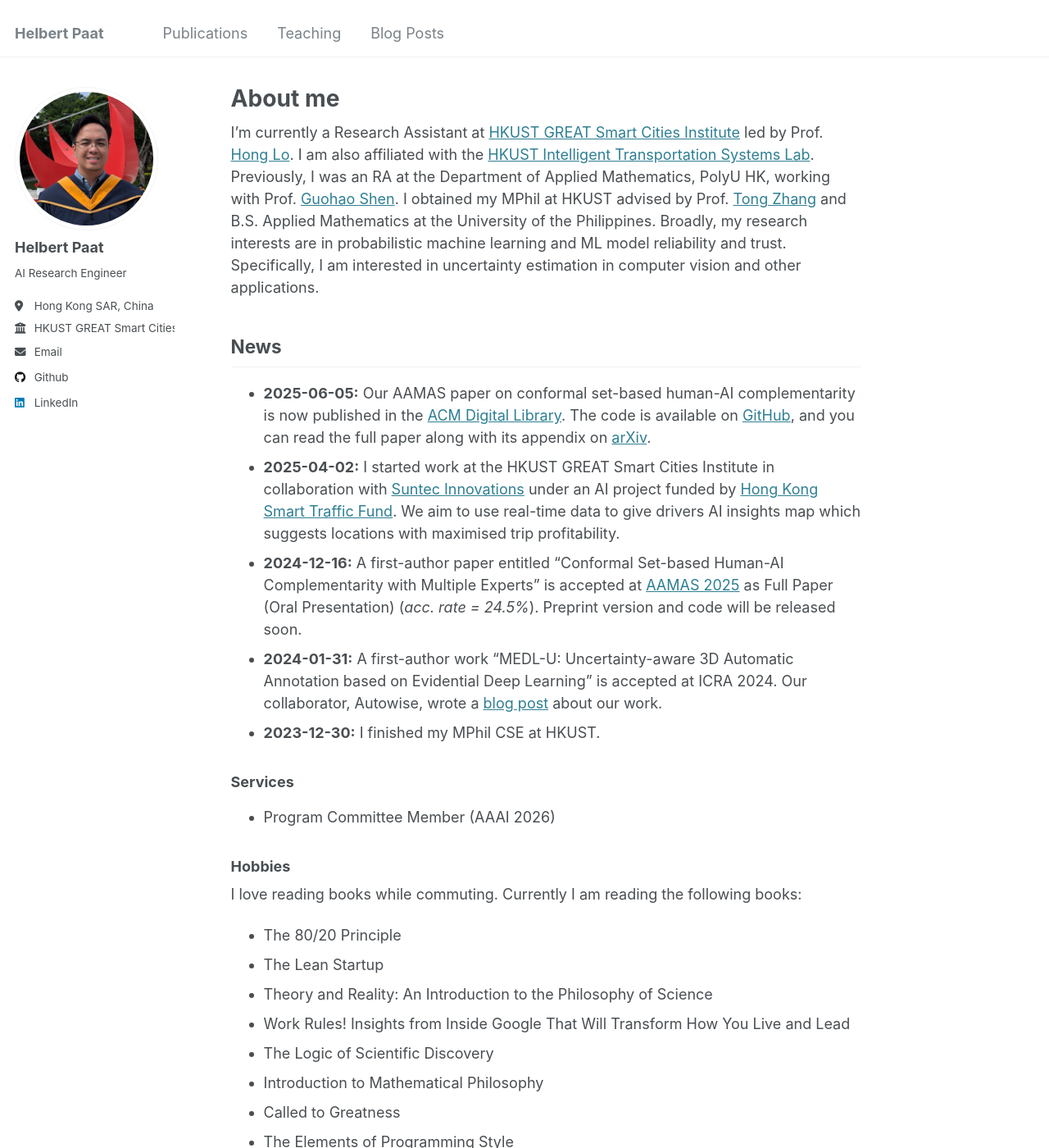
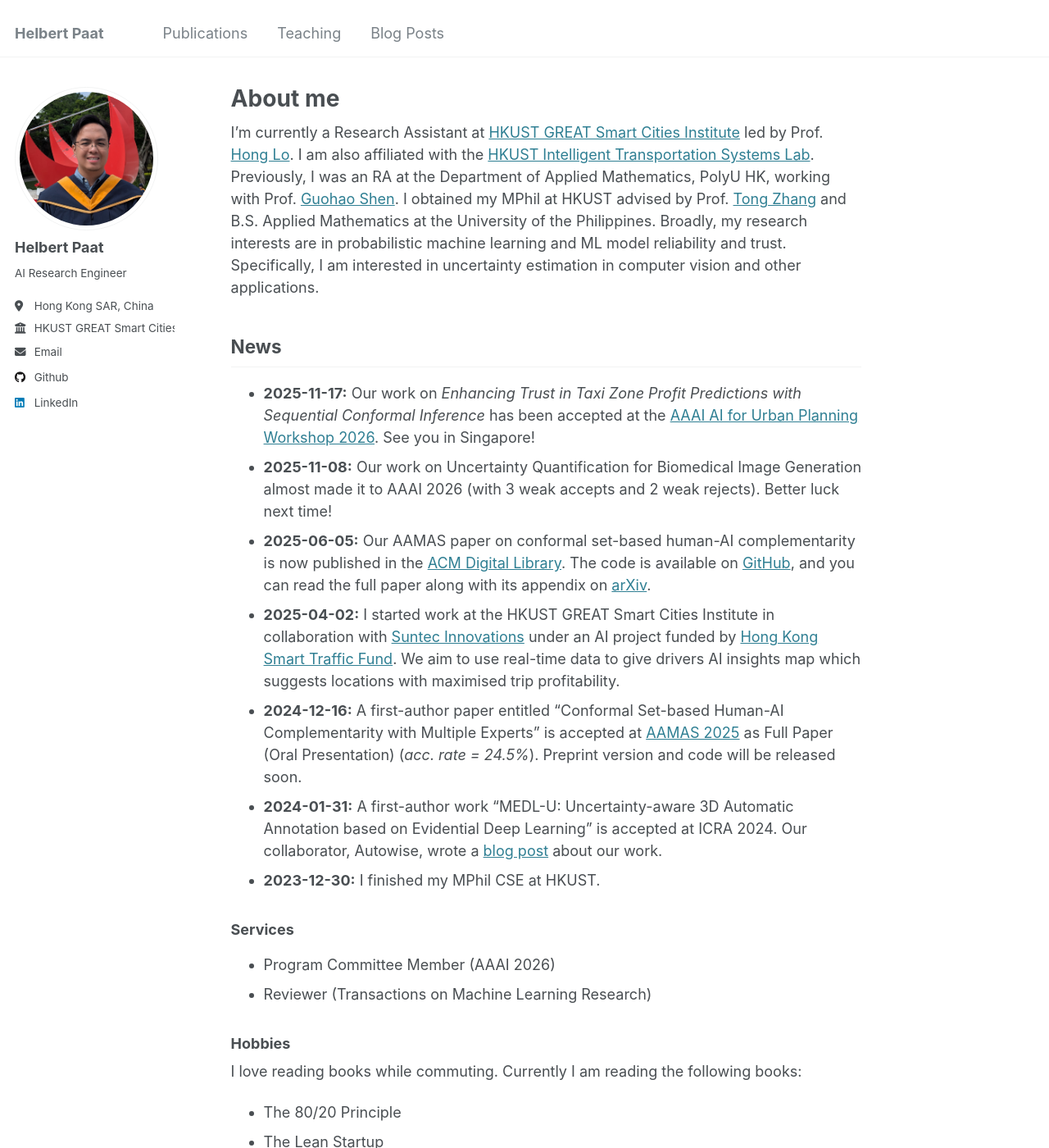
Before and after one commit to paathelb/paathelb.github.io, a Jekyll site: the page built from _pages/about.md, in a window 1280 px wide and 1400 px high. Shown: the whole window at 82% size. Built offline with Jekyll 4.4.1, drawn with Linux system fonts in a browser that asks for light colours.

Commit message:
Update about.md

```diff
--- a/_pages/about.md
+++ b/_pages/about.md
@@ -61,6 +61,8 @@ I'm currently a Research Assistant at [HKUST GREAT Smart Cities Institute](https
 - A paper on Transportation AI is accepted at AAAI 2026. Preprint will be released soon.
 - A paper on Frequency Domain Uncertainty Quantification is accepted at the International Conference on Computer Vision (ICCV) 2025, Workshop on Advanced Perception for Autonomous Healthcare (APAH). Preprint will be released soon.
 -->
+- **2025-11-17:** Our work on _Enhancing Trust in Taxi Zone Profit Predictions with Sequential Conformal Inference_ has been accepted at the [AAAI AI for Urban Planning Workshop 2026](https://ai-for-urban-planning.github.io/AAAI26-workshop/). See you in Singapore!
+- **2025-11-08:** Our work on Uncertainty Quantification for Biomedical Image Generation almost made it to AAAI 2026 (with 3 weak accepts and 2 weak rejects). Better luck next time!
 - **2025-06-05:** Our AAMAS paper on conformal set-based human-AI complementarity is now published in the [ACM Digital Library](https://dl.acm.org/doi/10.5555/3709347.3743792). The code is available on [GitHub](https://github.com/paathelb/conformal_hai_multiple), and you can read the full paper along with its appendix on [arXiv](https://arxiv.org/abs/2508.06997).
 - **2025-04-02:** I started work at the HKUST GREAT Smart Cities Institute in collaboration with [Suntec Innovations](https://www.suntec.app/) under an AI project funded by [Hong Kong Smart Traffic Fund](https://stf.hkpc.org/cs-87-2403-ra/). We aim to use real-time data to give drivers AI insights map which suggests locations with maximised trip profitability.
 - **2024-12-16:** A first-author paper entitled "Conformal Set-based Human-AI Complementarity with Multiple Experts" is accepted at [AAMAS 2025](https://aamas2025.org/) as Full Paper (Oral Presentation) (_acc. rate = 24.5%_). Preprint version and code will be released soon.
@@ -69,6 +71,7 @@ I'm currently a Research Assistant at [HKUST GREAT Smart Cities Institute](https
 
 ### Services
 - Program Committee Member (AAAI 2026)
+- Reviewer (Transactions on Machine Learning Research)
 
 ### Hobbies
 I love reading books while commuting. Currently I am reading the following books:
```
